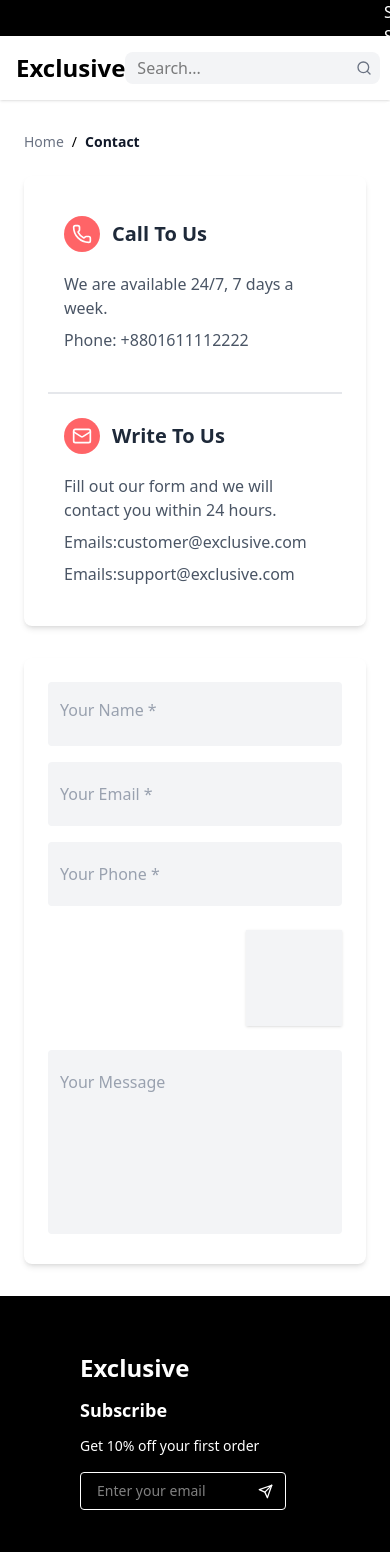
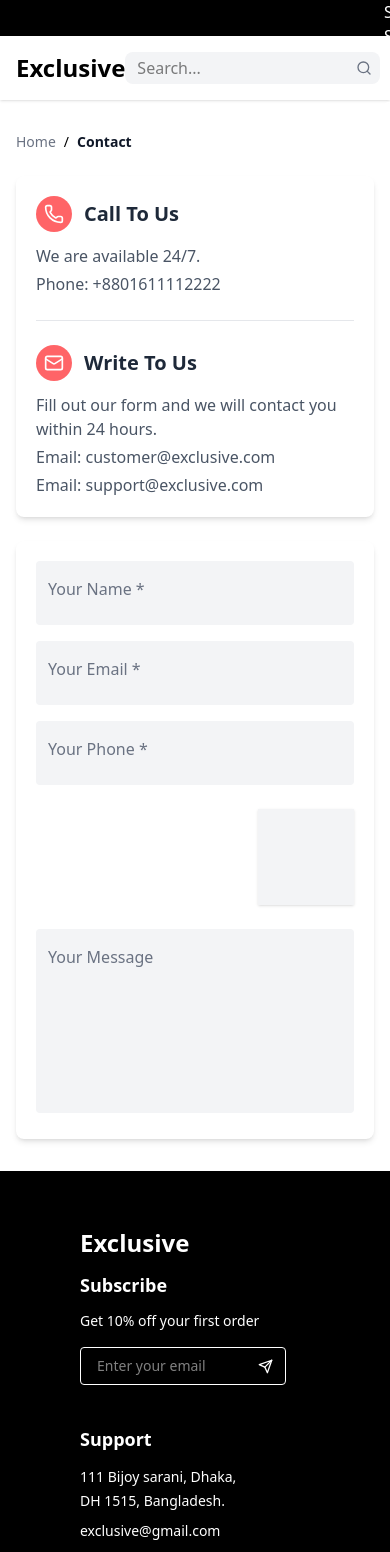
Before and after one commit to yuvrajpatilyp/E-Commerse-Site, a React (Vite) app in the folder Client/: page /contact in a window 390 px wide. Shown: the top 1552 px of the page. Built offline with nearby package versions, Linux system fonts and the light colour scheme.

Commit message:
Create responsive Contact page

```diff
--- a/Client/src/ContactPage/Contact.jsx
+++ b/Client/src/ContactPage/Contact.jsx
@@ -1,7 +1,6 @@
 import React, { useState } from "react";
 import { Phone, Mail } from "lucide-react";
 import PageNavigator from "../Reusable/PageNavigator";
-
 
 function Contact() {
   const [form, setForm] = useState({
@@ -15,7 +14,7 @@
 
   // Validation
   const nameRegex = /^[A-Za-z\s]+$/;
-  const emailRegex =/^[a-zA-Z0-9._%+-]+@[a-zA-Z0-9.-]+\.[a-zA-Z]{2,}$/;
+  const emailRegex = /^[a-zA-Z0-9._%+-]+@[a-zA-Z0-9.-]+\.[a-zA-Z]{2,}$/;
   const phoneRegex = /^[0-9]{10}$/;
 
   const handleChange = (e) => {
@@ -23,33 +22,30 @@
     setForm({ ...form, [name]: value });
 
     if (name === "name" && !nameRegex.test(value)) {
-      setErrors((prev) => ({
-        ...prev,
-        name: "Name must contain only alphabets",
-      }));
+      setErrors((p) => ({ ...p, name: "Name must contain only alphabets" }));
     } else if (name === "email" && !emailRegex.test(value)) {
-      setErrors((prev) => ({
-        ...prev,
+      setErrors((p) => ({
+        ...p,
         email: "Enter a valid email address (e.g., abc23@gmail.com)",
       }));
     } else if (name === "phone" && !phoneRegex.test(value)) {
-      setErrors((prev) => ({
-        ...prev,
+      setErrors((p) => ({
+        ...p,
         phone: "Phone number must be 10 digits only",
       }));
     } else {
-      setErrors((prev) => ({ ...prev, [name]: "" }));
+      setErrors((p) => ({ ...p, [name]: "" }));
     }
   };
 
   const handleSubmit = (e) => {
     e.preventDefault();
+    const newErrors = {};
 
-    const newErrors = {};
     if (!nameRegex.test(form.name))
       newErrors.name = "Name must contain only alphabets";
     if (!emailRegex.test(form.email))
-      newErrors.email = "Enter a valid email address (e.g., abc23@gmail.com)";
+      newErrors.email = "Enter a valid email address";
     if (!phoneRegex.test(form.phone))
       newErrors.phone = "Phone number must be 10 digits only";
 
@@ -60,60 +56,58 @@
     }
 
     alert("Your message has been sent successfully!");
-    console.log("Form Submitted:", form);
-
     setForm({ name: "", email: "", phone: "", message: "" });
     setErrors({});
   };
 
   return (
-    <div className="max-w-6xl mx-auto py-8 px-6">
-     <PageNavigator page ="Contact" />
-      <section className="grid md:grid-cols-3 gap-8">
-        {/* Left Info Box */}
-        <div className="md:col-span-1 bg-white shadow-md rounded-lg p-6 space-y-6">
-          {/* Call To Us  */}
-          <div className="bg-white p-4 rounded-lg">
+    <div className="w-full overflow-x-hidden px-4 md:px-6 max-w-6xl mx-auto py-8">
+
+      <PageNavigator page="Contact" />
+
+      <section className="grid gap-6 md:grid-cols-3">
+
+        {/* LEFT BOX */}
+        <div className="bg-white shadow-md rounded-lg p-5 space-y-6 w-full">
+
+          {/* Call to us */}
+          <div>
             <div className="flex items-center space-x-3 mb-2">
               <div className="bg-red-400 p-2 rounded-full">
                 <Phone className="text-white w-5 h-5" />
               </div>
               <h2 className="text-xl font-bold text-gray-800">Call To Us</h2>
             </div>
-            <p className="text-gray-600 text-6m mt-5">
-              We are available 24/7, 7 days a week.
-            </p>
-            <p className="text-gray-600 text-6m mt-2">
-              Phone: +8801611112222
-            </p>
+            <p className="text-gray-600 mt-3">We are available 24/7.</p>
+            <p className="text-gray-600 mt-1">Phone: +8801611112222</p>
           </div>
 
-          {/* Gray line between sections */}
-          <hr className="border-t-2 border-gray-200 my-2" />
+          <hr className="border-gray-200" />
 
           {/* Write To Us */}
-          <div className="bg-white p-4 rounded-lg">
+          <div>
             <div className="flex items-center space-x-3 mb-2">
               <div className="bg-red-400 p-2 rounded-full">
                 <Mail className="text-white w-5 h-5" />
               </div>
-              <h2 className="text-xl font-bold text-gray-800 ">Write To Us</h2>
+              <h2 className="text-xl font-bold text-gray-800">Write To Us</h2>
             </div>
-            <p className="text-gray-600 text-6m mt-5">
+            <p className="text-gray-600 mt-3">
               Fill out our form and we will contact you within 24 hours.
             </p>
-            <p className="text-gray-600 text-6m mt-2">
-              Emails:customer@exclusive.com
-            </p>
-            <p className="text-gray-600 text-6m mt-2">
-              Emails:support@exclusive.com</p>
+            <p className="text-gray-600 mt-1">Email: customer@exclusive.com</p>
+            <p className="text-gray-600 mt-1">Email: support@exclusive.com</p>
           </div>
+
         </div>
 
-        {/* Right Form Box */}
-        <div className="md:col-span-2 bg-white shadow-md rounded-lg p-6">
+        {/* RIGHT BOX */}
+        <div className="md:col-span-2 bg-white shadow-md rounded-lg p-5 w-full overflow-hidden">
           <form onSubmit={handleSubmit} className="space-y-6">
-            <div className="grid md:grid-cols-3 gap-4">
+
+            {/* GRID Inputs */}
+            <div className="grid grid-cols-1 sm:grid-cols-2 md:grid-cols-3 gap-4">
+
               {/* Name */}
               <div className="relative">
                 <input
@@ -122,20 +116,18 @@
                   value={form.name}
                   onChange={handleChange}
                   placeholder=" "
-                  className={`peer w-full bg-gray-100 px-3 pt-7 pb-3 text-gray-900 rounded focus:outline-none ${
+                  className={`peer w-full bg-gray-100 px-3 pt-7 pb-3 rounded focus:outline-none ${
                     errors.name ? "ring-1 ring-red-500" : ""
                   }`}
                   required
                 />
-                <label
-                  className="absolute left-3 top-2.5 text-gray-500 text-base transition-all duration-200 ease-in-out
-                    peer-placeholder-shown:top-4 peer-placeholder-shown:text-gray-400
-                    peer-placeholder-shown:text-base peer-focus:top-1.5 peer-focus:text-sm peer-focus:text-red-500"
-                >
+                <label className="absolute left-3 top-2 text-gray-500
+                    peer-placeholder-shown:top-4 peer-placeholder-shown:text-base
+                    peer-focus:top-1 peer-focus:text-sm peer-focus:text-red-500">
                   Your Name *
                 </label>
                 {errors.name && (
-                  <p className="text-red-500 text-sm mt-1">{errors.name}</p>
+                  <p className="text-red-500 text-sm">{errors.name}</p>
                 )}
               </div>
 
@@ -147,20 +139,18 @@
                   value={form.email}
                   onChange={handleChange}
                   placeholder=" "
-                  className={`peer w-full bg-gray-100 px-3 pt-7 pb-3 text-gray-900 rounded focus:outline-none ${
+                  className={`peer w-full bg-gray-100 px-3 pt-7 pb-3 rounded focus:outline-none ${
                     errors.email ? "ring-1 ring-red-500" : ""
                   }`}
                   required
                 />
-                <label
-                  className="absolute left-3 top-2.5 text-gray-500 text-base transition-all duration-200 ease-in-out
-                    peer-placeholder-shown:top-5 peer-placeholder-shown:text-gray-400
-                    peer-placeholder-shown:text-base peer-focus:top-1.5 peer-focus:text-sm peer-focus:text-red-500"
-                >
+                <label className="absolute left-3 top-2 text-gray-500
+                    peer-placeholder-shown:top-4 peer-placeholder-shown:text-base
+                    peer-focus:top-1 peer-focus:text-sm peer-focus:text-red-500">
                   Your Email *
                 </label>
                 {errors.email && (
-                  <p className="text-red-500 text-sm mt-1">{errors.email}</p>
+                  <p className="text-red-500 text-sm">{errors.email}</p>
                 )}
               </div>
 
@@ -172,31 +162,28 @@
                   value={form.phone}
                   onChange={handleChange}
                   placeholder=" "
-                  className={`peer w-full bg-gray-100 px-3 pt-7 pb-3 text-gray-900 rounded focus:outline-none ${
+                  className={`peer w-full bg-gray-100 px-3 pt-7 pb-3 rounded focus:outline-none ${
                     errors.phone ? "ring-1 ring-red-500" : ""
                   }`}
                   required
                 />
-                <label
-                  className="absolute left-3 top-2.5 text-gray-500 text-base transition-all duration-200 ease-in-out
-                    peer-placeholder-shown:top-5 peer-placeholder-shown:text-gray-400
-                    peer-placeholder-shown:text-base peer-focus:top-1.5 peer-focus:text-sm peer-focus:text-red-500"
-                >
+                <label className="absolute left-3 top-2 text-gray-500
+                    peer-placeholder-shown:top-4 peer-placeholder-shown:text-base
+                    peer-focus:top-1 peer-focus:text-sm peer-focus:text-red-500">
                   Your Phone *
                 </label>
                 {errors.phone && (
-                  <p className="text-red-500 text-sm mt-1">{errors.phone}</p>
+                  <p className="text-red-500 text-sm">{errors.phone}</p>
                 )}
               </div>
             </div>
 
-            {/* Gray Square QR Box above message */}
-           <div className="flex justify-end">
-                  <div className="w-24 h-24 bg-gray-100 flex items-center justify-center  shadow">
+            {/* QR Box */}
+            <div className="flex justify-end">
+              <div className="w-24 h-24 bg-gray-100 shadow"></div>
+            </div>
 
-              </div>
-             </div>
-            {/* Message Box with Scrollbar */}
+            {/* Message */}
             <div className="relative">
               <textarea
                 name="message"
@@ -204,18 +191,19 @@
                 onChange={handleChange}
                 rows="6"
                 placeholder=" "
-                className="peer w-full bg-gray-100 px-3 pt-7 pb-3 text-gray-900 rounded focus:outline-none resize-none overflow-y-auto scrollbar-thin scrollbar-thumb-gray-400 scrollbar-track-gray-200"
+                className="peer w-full bg-gray-100 px-3 pt-7 pb-3 rounded
+                    resize-none overflow-y-auto scrollbar-thin scrollbar-thumb-gray-400
+                    scrollbar-track-gray-200"
               ></textarea>
-              <label
-                className="absolute left-3 top-2.5 text-gray-500 text-base transition-all duration-200 ease-in-out
-                  peer-placeholder-shown:top-5 peer-placeholder-shown:text-gray-400
-                  peer-placeholder-shown:text-base peer-focus:top-1.5 peer-focus:text-sm peer-focus:text-red-500"
-              >
+
+              <label className="absolute left-3 top-2 text-gray-500
+                  peer-placeholder-shown:top-4 peer-placeholder-shown:text-base
+                  peer-focus:top-1 peer-focus:text-sm peer-focus:text-red-500">
                 Your Message
               </label>
             </div>
 
-            {/* Conditional Send Message Button */}
+            {/* Send Button */}
             {form.message.trim() && (
               <div className="flex justify-end">
                 <button
@@ -226,6 +214,7 @@
                 </button>
               </div>
             )}
+
           </form>
         </div>
       </section>
```
